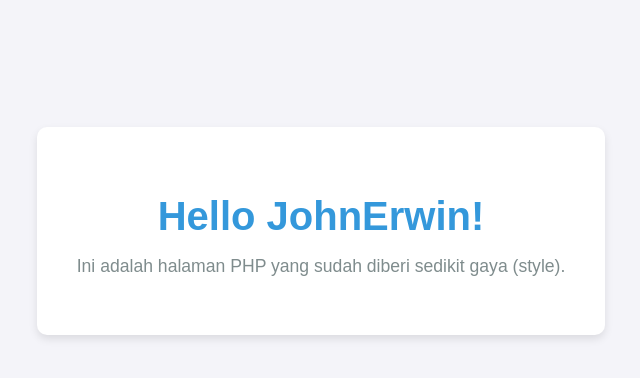
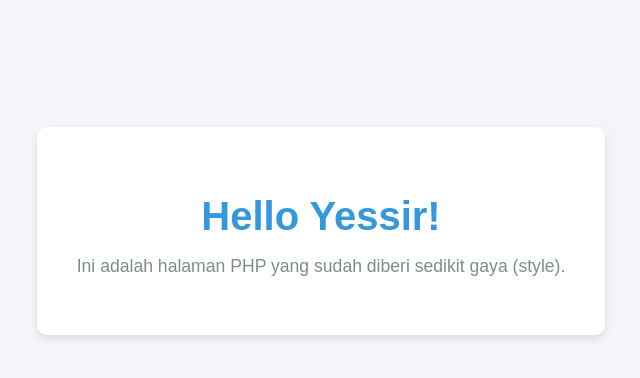
Before and after one commit to erwinmrpn/repo_test2, a PHP site: page / in a window 1280 px wide. Shown: the part 169-547 px from the top of the page, without its empty margins (319-959 px from the left). Run offline with PHP 8.4, Linux system fonts and the light colour scheme.

Commit message:
Update index.php jadi yessir

```diff
--- a/index.php
+++ b/index.php
@@ -3,7 +3,7 @@
 <head>
     <meta charset="UTF-8">
     <meta name="viewport" content="width=device-width, initial-scale=1.0">
-    <title>Hello JohnErwin dengan PHP dan CSS</title>
+    <title>Hello Yessir dengan PHP dan CSS</title>
     <link rel="stylesheet" href="style.css">
 </head>
 <body>
@@ -11,7 +11,7 @@
     <div class="container">
         <?php
             // Cetak pesan utama
-            $pesan = "Hello JohnErwin!";
+            $pesan = "Hello Yessir!";
             echo "<h1>" . $pesan . "</h1>";
         ?>
         <p class="subtitle">Ini adalah halaman PHP yang sudah diberi sedikit gaya (style).</p>
```
